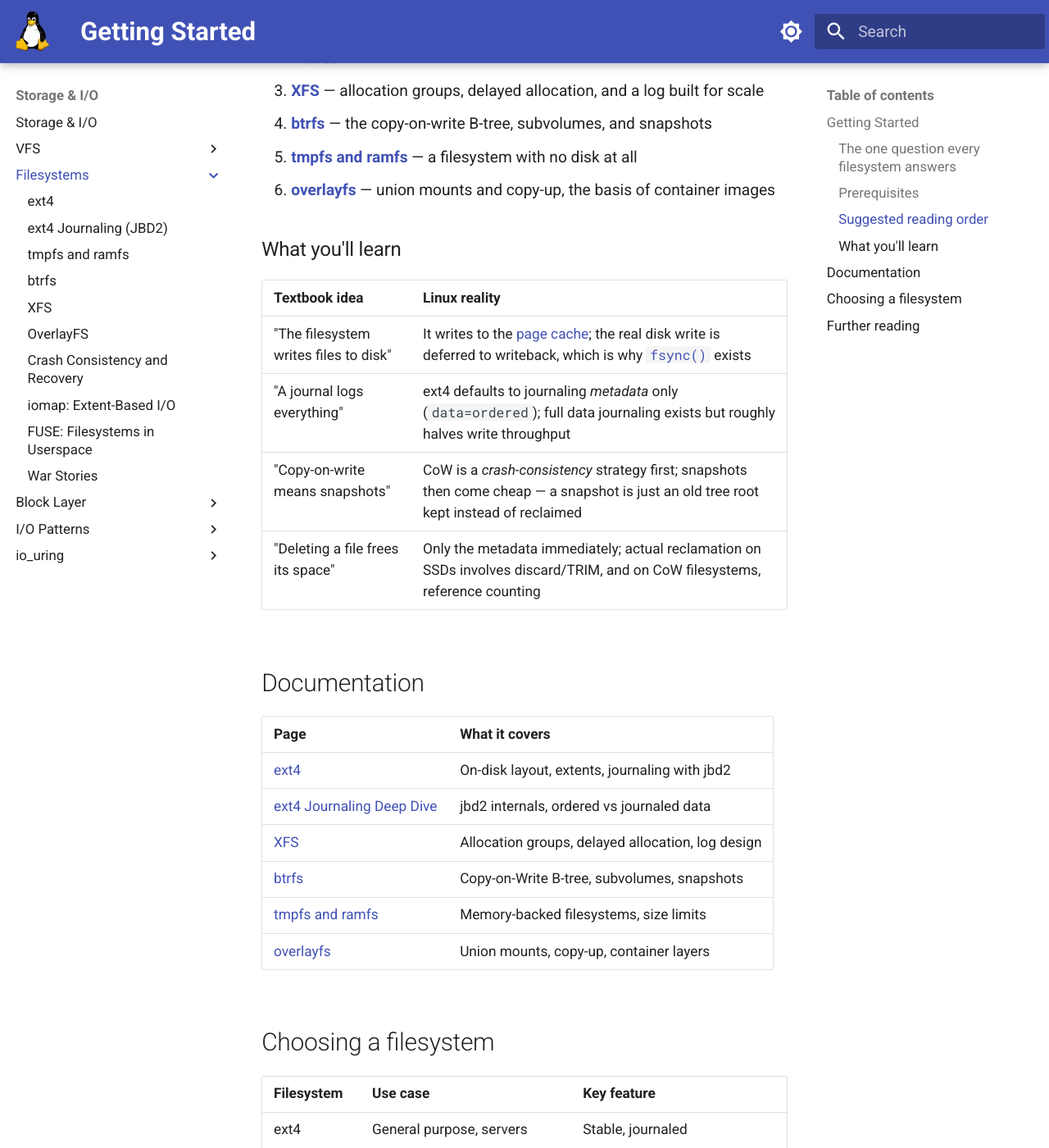
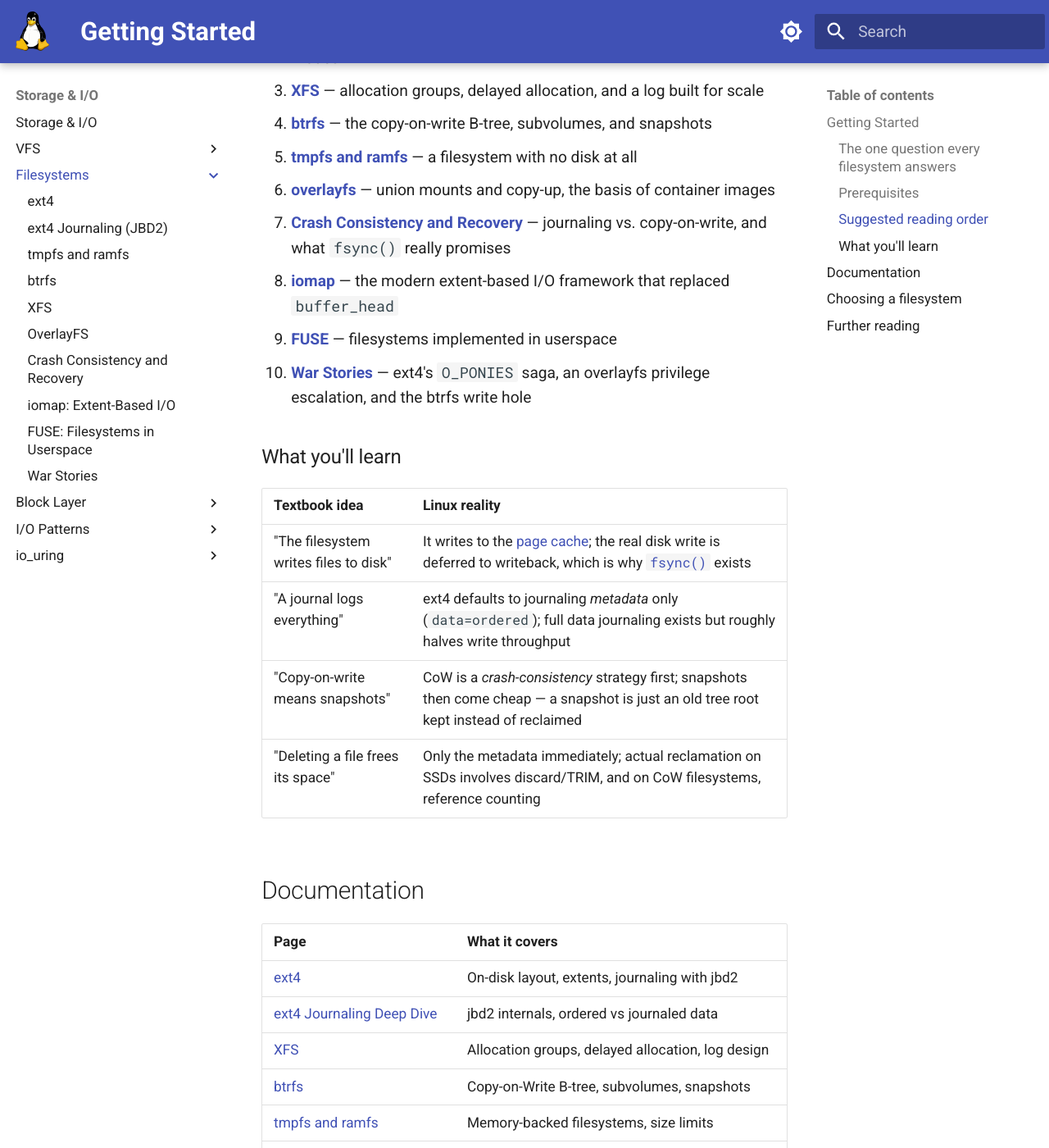
Before and after one commit to laveeshb/linux-kernel-internals, an MkDocs documentation site: the page built from docs/filesystems/README.md, in a window 1280 px wide and 1400 px high, scrolled down 2096 px. Shown: the whole window at 82% size. Built offline with MkDocs 1.6.1 and Material for MkDocs 9.7.7, drawn with Linux system fonts in a browser that asks for light colours; some of the changed text lies outside the part shown.

Commit message:
filesystems: wire up cross-links among the new pages (#685)
Now that crash-consistency, iomap, FUSE, and war-stories are on main, extend
the README reading order + Documentation table to all ten pages and restore
the sibling links that were delinked while pages were on separate branches
(war-stories -> crash-consistency, iomap/delalloc, FUSE).

```diff
--- a/docs/filesystems/README.md
+++ b/docs/filesystems/README.md
@@ -48,6 +48,10 @@
 4. **[btrfs](btrfs.md)** — the copy-on-write B-tree, subvolumes, and snapshots
 5. **[tmpfs and ramfs](tmpfs.md)** — a filesystem with no disk at all
 6. **[overlayfs](overlayfs.md)** — union mounts and copy-up, the basis of container images
+7. **[Crash Consistency and Recovery](crash-consistency.md)** — journaling vs. copy-on-write, and what `fsync()` really promises
+8. **[iomap](iomap.md)** — the modern extent-based I/O framework that replaced `buffer_head`
+9. **[FUSE](fuse.md)** — filesystems implemented in userspace
+10. **[War Stories](war-stories.md)** — ext4's `O_PONIES` saga, an overlayfs privilege escalation, and the btrfs write hole
 
 ### What you'll learn
 
@@ -68,6 +72,10 @@
 | [btrfs](btrfs.md) | Copy-on-Write B-tree, subvolumes, snapshots |
 | [tmpfs and ramfs](tmpfs.md) | Memory-backed filesystems, size limits |
 | [overlayfs](overlayfs.md) | Union mounts, copy-up, container layers |
+| [Crash Consistency and Recovery](crash-consistency.md) | Journaling vs CoW, flush/FUA, and `fsync()` durability |
+| [iomap](iomap.md) | The extent-based I/O framework behind XFS, ext4, and btrfs |
+| [FUSE](fuse.md) | Userspace filesystems: the `/dev/fuse` protocol and its costs |
+| [War Stories](war-stories.md) | ext4 `O_PONIES`, overlayfs CVE-2023-0386, the btrfs write hole |
 
 ## Choosing a filesystem
 
```
Also changed, not shown: docs/filesystems/war-stories.md (+6 -5 lines).
